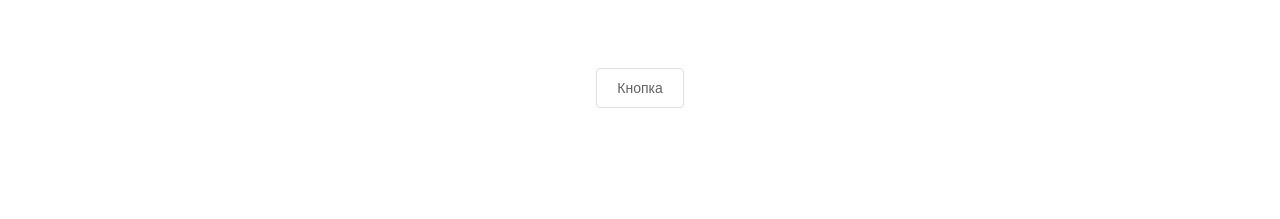
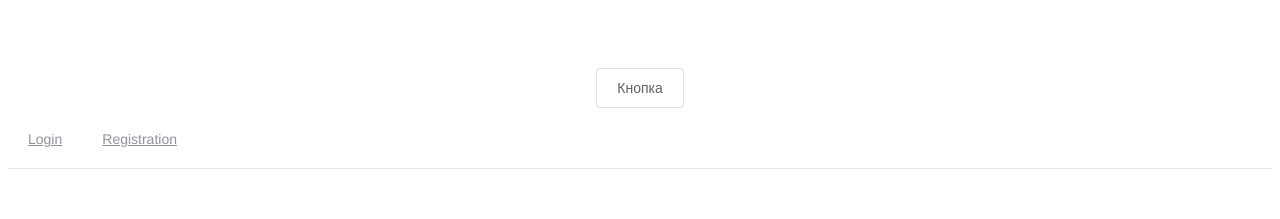
Before and after one commit to katseliv/healthcare-frontend, a Vue app: page / in a window 1280 px wide. Before the commit this address had no page. Shown: the top 219 px of the page. Built offline with nearby package versions, Linux system fonts and the light colour scheme.

Commit message:
added menu to main container

```diff
--- a/src/App.vue
+++ b/src/App.vue
@@ -1,6 +1,7 @@
 <template>
   <div id="nav"></div>
   <el-button>Кнопка</el-button>
+  <main-container />
   <router-view />
 </template>
 
```
